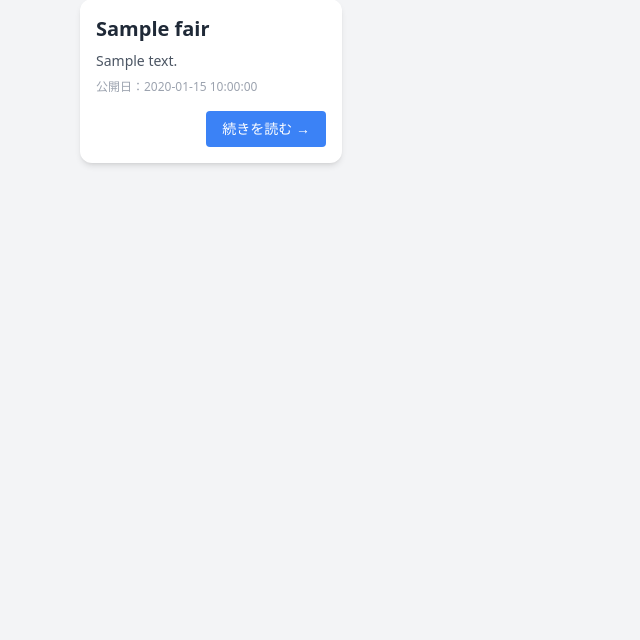
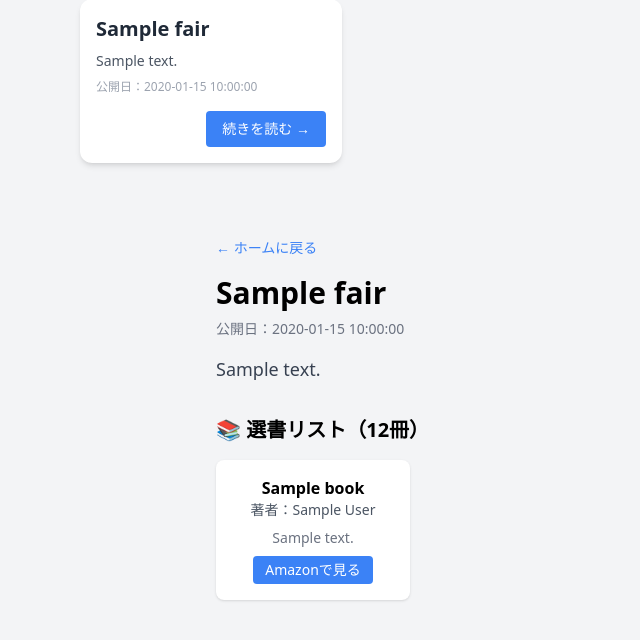
Before and after one commit to DK-book-hub/book_fair, a Flask app: template templates/home.html in a window 1280 px wide. Shown: the part 93-733 px from the top of the page, without its empty margins (0-640 px from the left). Run offline with Flask 3, Linux system fonts and the light colour scheme; the template is opened without the code that fills it: most values are stand-ins (such as "Sample title", 1, 10 or a date in 2020); some libraries are stand-ins or nearby versions.

Commit message:
UI改善：レスポンシブ調整完了

```diff
--- a/templates/home.html
+++ b/templates/home.html
@@ -1,30 +1,35 @@
+<!-- ✅ 完全Tailwind CSSに移行した home.html -->
 <!DOCTYPE html>
-<html>
+<html lang="ja">
 <head>
   <meta charset="UTF-8">
   <title>Book Fair</title>
-    <script src="https://cdn.tailwindcss.com"></script>
-    <style>
-  .fade-in {
-    opacity: 0;
-    animation: fadeIn 1s ease-out forwards;
-  }
-  @keyframes fadeIn {
-    to {
-      opacity: 1;
+  <script>
+  tailwind.config = {
+    theme: {
+      extend: {},
+      screens: {
+        xs: '320px',  // 独自ブレイクポイント追加
+        sm: '640px',
+        md: '768px',
+        lg: '1024px',
+        xl: '1280px',
       }
     }
-</style>
+  }
+</script>
+<script src="https://cdn.tailwindcss.com"></script>
+
+  <script src="https://cdn.tailwindcss.com"></script>
 
 </head>
 <body class="bg-gray-100 font-sans">
-
   <div class="max-w-6xl mx-auto px-4 py-8">
     <h1 class="text-3xl font-bold mb-6 text-center">📚 今週のフェア（最新4件）</h1>
 
-      <div class="grid grid-cols-1 md:grid-cols-2 lg:grid-cols-4 gap-6">
+    <div class="grid xs:grid-cols-1 sm:grid-cols-2 lg:grid-cols-4 gap-6">
   {% for fair in fairs %}
-    <div class="bg-white rounded-xl shadow-md overflow-hidden transform transition duration-300 hover:-translate-y-1 hover:shadow-lg fade-in">
+  <div class="bg-white rounded-xl shadow-md overflow-hidden transform transition duration-300 hover:-translate-y-1 hover:shadow-lg">
     {% if fair.image %}
     <img src="{{ url_for('static', filename='images/' + fair.image) }}"
          alt="{{ fair.title }}"
@@ -42,8 +47,56 @@
   {% endfor %}
 </div>
 
-
   </div>
-
 </body>
 </html>
+
+<!-- ✅ 完全Tailwind CSSに移行した fair_detail.html -->
+<!DOCTYPE html>
+<html lang="ja">
+<head>
+  <meta charset="UTF-8">
+  <title>{{ fair.title }}</title>
+  <script src="https://cdn.tailwindcss.com"></script>
+</head>
+<body class="bg-gray-50 font-sans">
+  <div class="max-w-4xl mx-auto px-6 py-10">
+    <a href="/" class="text-blue-500 text-sm hover:underline">← ホームに戻る</a>
+
+    <h1 class="text-3xl font-bold mt-4 mb-2">{{ fair.title }}</h1>
+    <p class="text-sm text-gray-500 mb-4">公開日：{{ fair.date }}</p>
+
+    {% if fair.image %}
+    <img src="{{ url_for('static', filename='images/' + fair.image) }}"
+         alt="{{ fair.title }}"
+         class="w-full object-contain max-h-[500px] rounded-lg shadow mb-6">
+    {% endif %}
+
+    <p class="text-lg text-gray-700 leading-relaxed mb-8">{{ fair.description }}</p>
+
+    <h2 class="text-xl font-bold mb-4">📚 選書リスト（12冊）</h2>
+    <div class="grid grid-cols-1 sm:grid-cols-1 md:grid-cols-2 lg:grid-cols-4 gap-6">
+      {% for book in fair.books[:12] %}
+      <div class="bg-white rounded-lg shadow p-4 flex flex-col items-center">
+        {% if book.image %}
+        <img src="{{ url_for('static', filename='images/' + book.image) }}"
+             alt="{{ book.title }}"
+             class="w-full h-48 object-contain mb-3 rounded">
+        {% endif %}
+        <h3 class="text-base font-semibold text-center">{{ book.title }}</h3>
+        <p class="text-sm text-gray-600 text-center mb-2">著者：{{ book.author }}</p>
+        {% if book.description %}
+        <p class="text-sm text-gray-500 mb-2">{{ book.description }}</p>
+        {% endif %}
+        {% if book.link %}
+        <a href="{{ book.link }}" target="_blank"
+           class="text-sm bg-blue-500 text-white px-3 py-1 rounded hover:bg-blue-600 transition mt-auto">
+          Amazonで見る
+        </a>
+        {% endif %}
+      </div>
+      {% endfor %}
+    </div>
+  </div>
+</body>
+</html>
```
Also changed, not shown: static/style.css (deleted, +0 -99 lines), tailwind.config.js (added, +13 -0 lines), templates/fair_detail.html (+18 -3 lines). Lines whose indentation alone changed are shown as unchanged.
